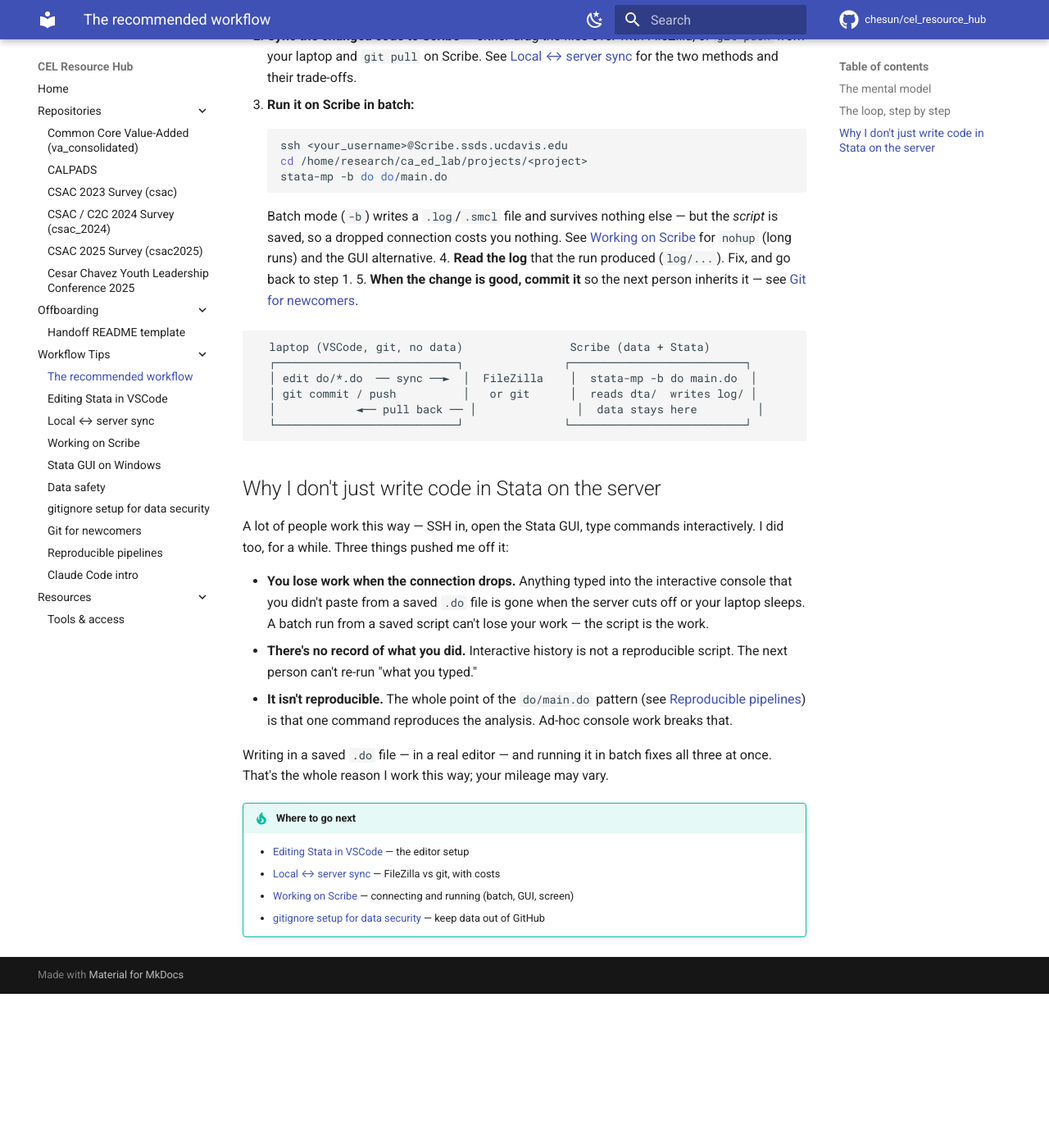
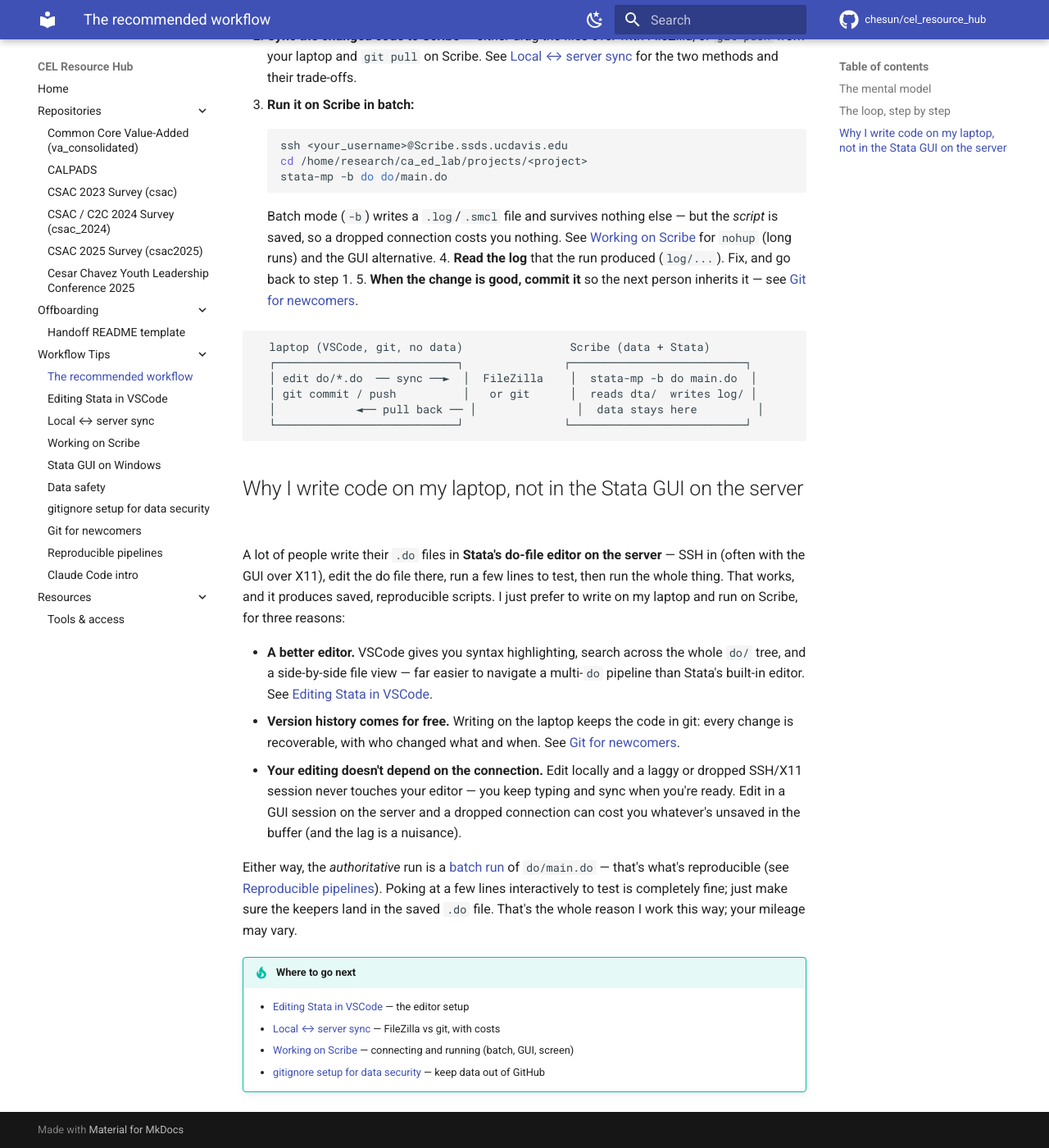
Before and after one commit to chesun/cel_resource_hub, an MkDocs documentation site: the page built from docs/workflow-tips/recommended-workflow.md, in a window 1280 px wide and 1400 px high, scrolled down 914 px. Shown: the whole window at 82% size. Built offline with MkDocs 1.6.1 and Material for MkDocs 9.7.7, drawn with Linux system fonts in a browser that asks for light colours; comment, search, counter and statistics services are not loaded; before the commit the page ends 2126 px from its top, so only the background shows below that.

Commit message:
Fix strawman: server-side work writes .do files too
The "write locally vs on the server" sections implied the alternative is
typing throwaway console commands with no saved script. Not so — people
write .do files in Stata's GUI editor on the server. Reframed the real
trade-off (laptop editor + git + connection-independence vs the server
GUI editor) across recommended-workflow, editing-stata-vscode, and
working-on-scribe. Both produce saved, reproducible scripts; the
authoritative run is still batch.

mkdocs build --strict: exit 0, no warnings.

Co-Authored-By: Claude Opus 4.8 (1M context) <noreply@anthropic.com>

````diff
--- a/docs/workflow-tips/recommended-workflow.md
+++ b/docs/workflow-tips/recommended-workflow.md
@@ -55,22 +55,28 @@ from laptop to Scribe, and you move code changes back. You never copy data the o
   └───────────────────────────┘               └──────────────────────────┘
 ```
 
-## Why I don't just write code in Stata on the server
+## Why I write code on my laptop, not in the Stata GUI on the server
 
-A lot of people work this way — SSH in, open the Stata GUI, type commands interactively. I did
-too, for a while. Three things pushed me off it:
+A lot of people write their `.do` files in **Stata's do-file editor on the server** — SSH in
+(often with the GUI over X11), edit the do file there, run a few lines to test, then run the
+whole thing. That works, and it produces saved, reproducible scripts. I just prefer to write on
+my laptop and run on Scribe, for three reasons:
 
-- **You lose work when the connection drops.** Anything typed into the interactive console
-  that you didn't paste from a saved `.do` file is gone when the server cuts off or your laptop
-  sleeps. A batch run from a saved script can't lose your work — the script is the work.
-- **There's no record of what you did.** Interactive history is not a reproducible script.
-  The next person can't re-run "what you typed."
-- **It isn't reproducible.** The whole point of the `do/main.do` pattern (see
-  [Reproducible pipelines](reproducible-pipelines.md)) is that one command reproduces the
-  analysis. Ad-hoc console work breaks that.
+- **A better editor.** VSCode gives you syntax highlighting, search across the whole `do/` tree,
+  and a side-by-side file view — far easier to navigate a multi-`do` pipeline than Stata's
+  built-in editor. See [Editing Stata in VSCode](editing-stata-vscode.md).
+- **Version history comes for free.** Writing on the laptop keeps the code in git: every change
+  is recoverable, with who changed what and when. See [Git for newcomers](git-for-newcomers.md).
+- **Your editing doesn't depend on the connection.** Edit locally and a laggy or dropped SSH/X11
+  session never touches your editor — you keep typing and sync when you're ready. Edit in a GUI
+  session on the server and a dropped connection can cost you whatever's unsaved in the buffer
+  (and the lag is a nuisance).
 
-Writing in a saved `.do` file — in a real editor — and running it in batch fixes all three at
-once. That's the whole reason I work this way; your mileage may vary.
+Either way, the *authoritative* run is a
+[batch run](working-on-scribe.md#running-stata-batch-vs-gui) of `do/main.do` — that's what's
+reproducible (see [Reproducible pipelines](reproducible-pipelines.md)). Poking at a few lines
+interactively to test is completely fine; just make sure the keepers land in the saved `.do`
+file. That's the whole reason I work this way; your mileage may vary.
 
 !!! tip "Where to go next"
     - [Editing Stata in VSCode](editing-stata-vscode.md) — the editor setup
````
Also changed, not shown: TODO.md (+2 -1 lines), docs/repositories/csac-2024.md (+1 -1 lines), docs/workflow-tips/editing-stata-vscode.md (+5 -4 lines), docs/workflow-tips/working-on-scribe.md (+6 -6 lines), quality_reports/session_logs/2026-06-21_tools-downloads-expansion.md (+25 -1 lines).
